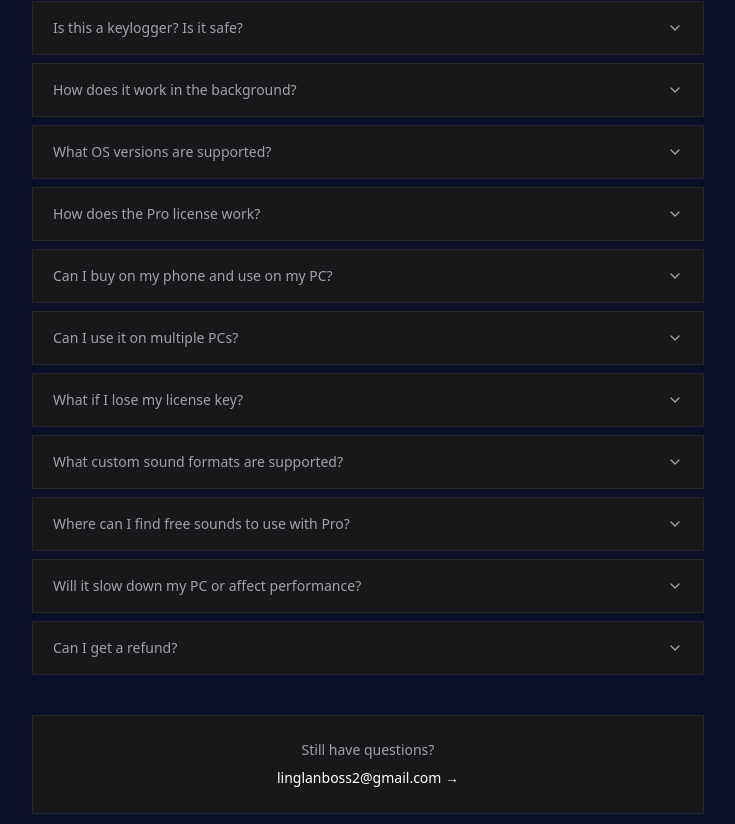
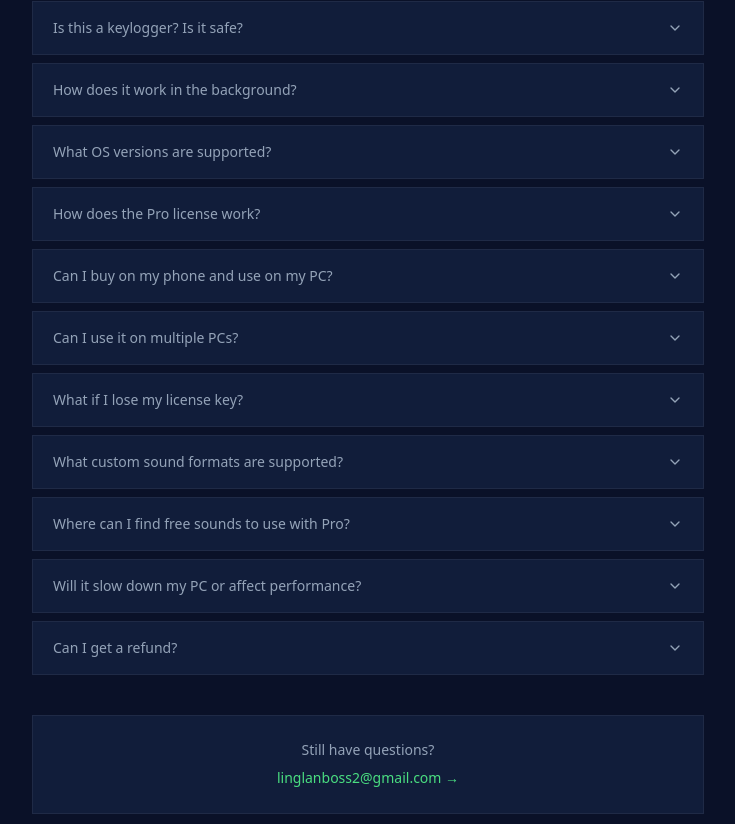
Before and after one commit to Sallu6767/KeyboardTalks, a Next.js app in the folder website/: page / in a window 1280 px wide. Shown: the part 3096-3920 px from the top of the page, without its empty margins (272-1007 px from the left). Built offline with nearby package versions, Linux system fonts and the light colour scheme; no server answers.

Commit message:
Update FAQ.tsx

```diff
--- a/website/components/FAQ.tsx
+++ b/website/components/FAQ.tsx
@@ -80,7 +80,7 @@ export default function FAQ() {
                     <h2 className="text-3xl font-black text-white">
                         Frequently asked questions
                     </h2>
-                    <p className="mt-3 text-[#A1A1AA]">
+                    <p className="mt-3 text-[#94A3B8]">
                         Everything you need to know before downloading.
                     </p>
                 </div>
@@ -92,8 +92,8 @@ export default function FAQ() {
                             className={`
                                 border transition-colors duration-200
                                 ${openIndex === index
-                                    ? "border-white bg-[#18181B]"
-                                    : "border-[#27272A] bg-[#18181B]"
+                                    ? "border-[#4ADE80] bg-[#111D3A]"
+                                    : "border-[rgba(255,255,255,0.06)] bg-[#111D3A]"
                                 }
                             `}
                         >
@@ -104,13 +104,13 @@ export default function FAQ() {
                                 <span className={`text-sm font-medium pr-4 ${
                                     openIndex === index
                                         ? "text-white"
-                                        : "text-[#A1A1AA]"
+                                        : "text-[#94A3B8]"
                                 }`}>
                                     {item.question}
                                 </span>
 
                                 <span className={`
-                                    shrink-0 text-[#A1A1AA] transition-transform duration-200
+                                    shrink-0 text-[#94A3B8] transition-transform duration-200
                                     ${openIndex === index ? "rotate-180" : ""}
                                 `}>
                                     <ChevronIcon />
@@ -125,8 +125,8 @@ export default function FAQ() {
                                 }
                             `}>
                                 <div className="px-5 pb-5">
-                                    <div className="border-t border-[#27272A] pt-4">
-                                        <p className="text-sm text-[#A1A1AA] leading-relaxed">
+                                    <div className="border-t border-[rgba(255,255,255,0.06)] pt-4">
+                                        <p className="text-sm text-[#94A3B8] leading-relaxed">
                                             {item.answer}
                                         </p>
                                     </div>
@@ -137,13 +137,13 @@ export default function FAQ() {
                     ))}
                 </div>
 
-                <div className="mt-10 text-center p-6 bg-[#18181B] border border-[#27272A]">
-                    <p className="text-sm text-[#A1A1AA]">
+                <div className="mt-10 text-center p-6 bg-[#111D3A] border border-[rgba(255,255,255,0.06)]">
+                    <p className="text-sm text-[#94A3B8]">
                         Still have questions?
                     </p>
                     <a
                         href="mailto:linglanboss2@gmail.com"
-                        className="mt-2 inline-block text-sm text-white hover:text-[#A1A1AA] transition-colors font-medium"
+                        className="mt-2 inline-block text-sm text-[#4ADE80] hover:text-white transition-colors font-medium"
                     >
                         linglanboss2@gmail.com →
                     </a>
```
